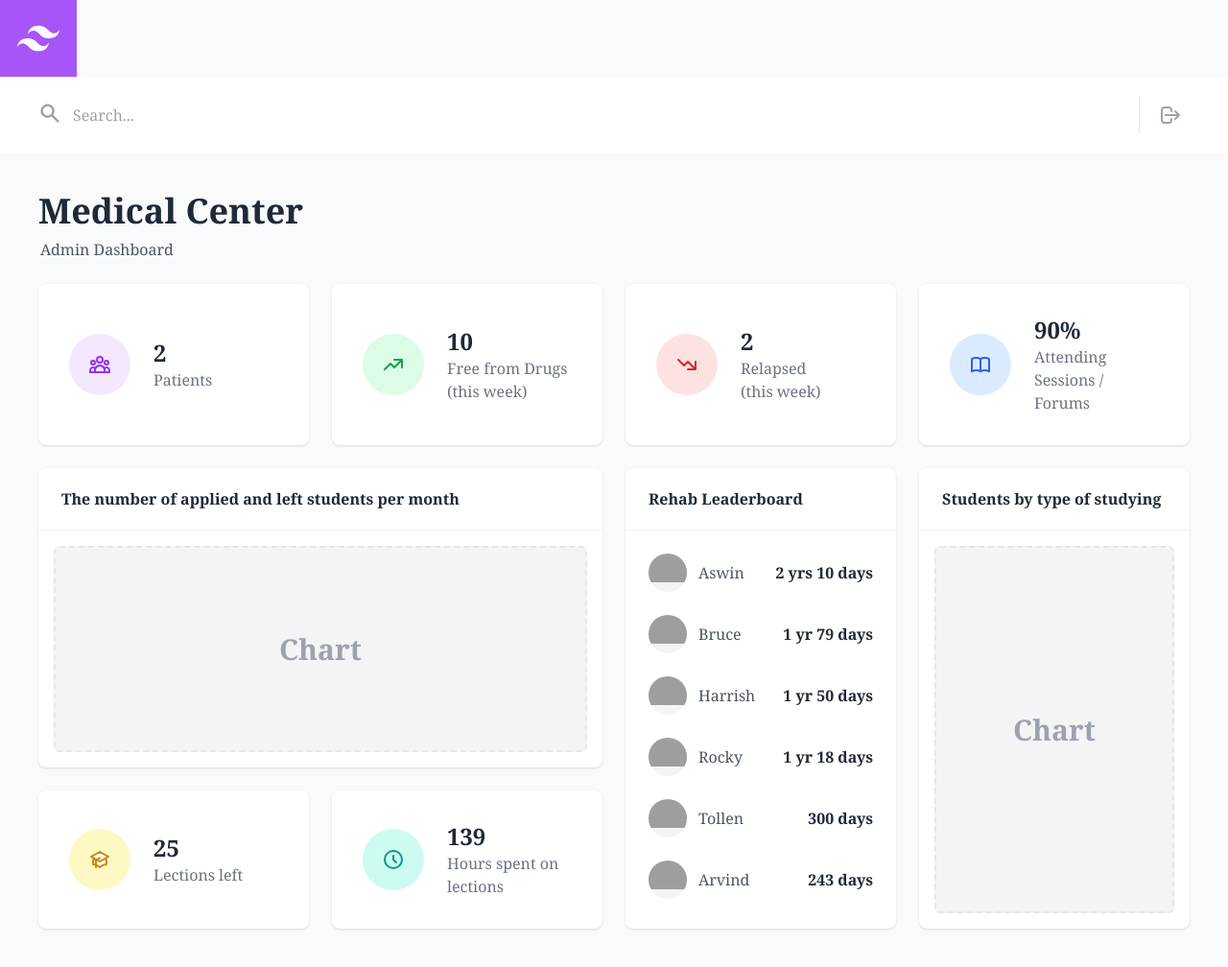
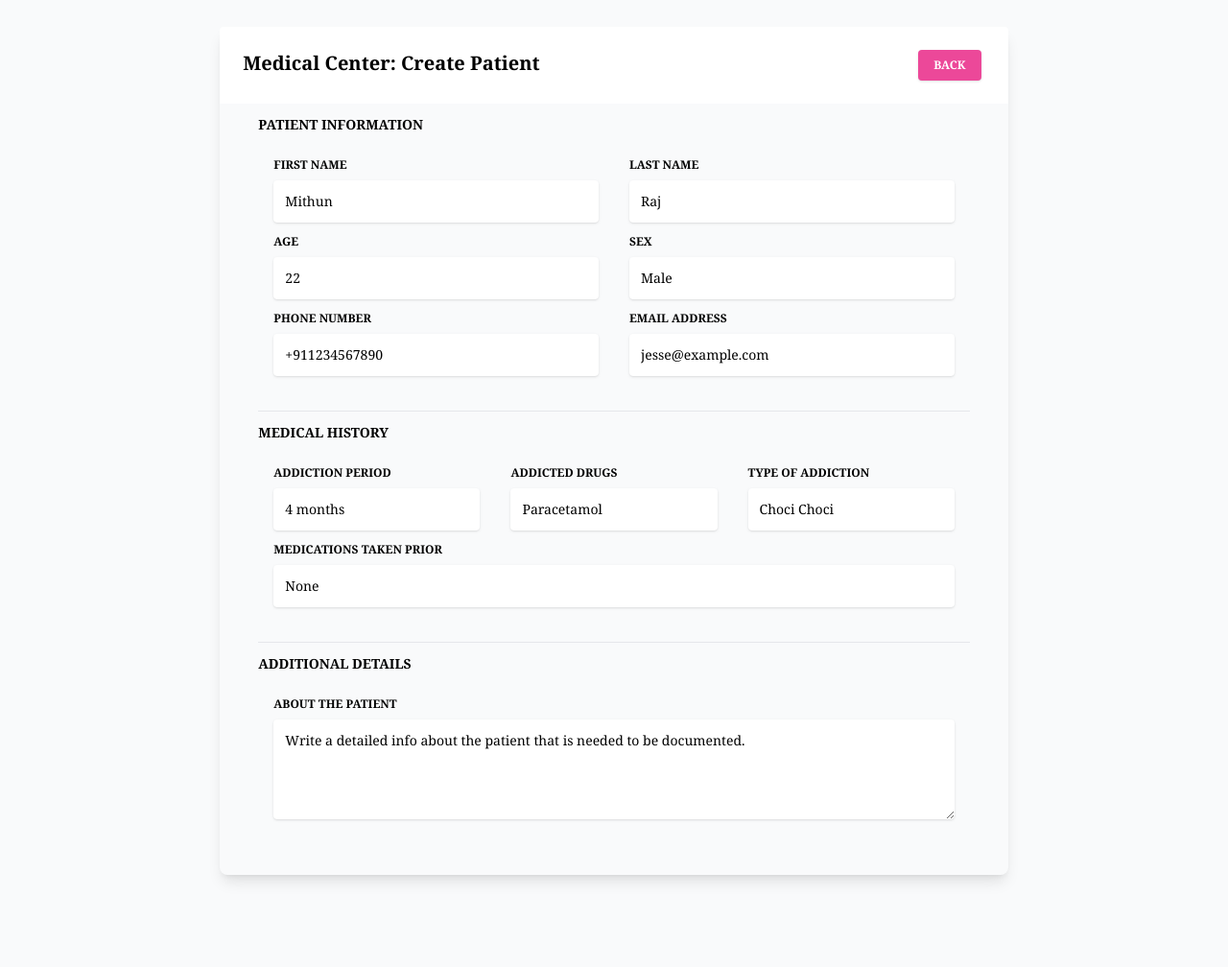
Before and after one commit to ashwin3082002/codeyankee_SIH, a Django app: page /testing in a window 1280 px wide. Shown: the whole page at 96% size. After the commit the page ends 919 px from the top, so only its background shows below. Run offline with Django 4.2, Linux system fonts and the light colour scheme; some libraries are stand-ins or nearby versions; grey boxes are pictures that could not be loaded.

Commit message:
create patient doneee

```diff
--- a/nasha/views.py
+++ b/nasha/views.py
@@ -5,4 +5,4 @@ def index(request):
 
 
 def testing(request):
-    return render(request, 'dash.html')
+    return render(request, 'medical/create_patient.html')
--- /dev/null
+++ b/templates/medical/create_patient.html
@@ -0,0 +1,151 @@
+{% extends "layout.html" %} {% load static %} {% block body %}
+
+<section class="py-1 bg-blueGray-50">
+	<div class="w-full lg:w-8/12 px-4 mx-auto mt-6">
+		<div class="relative flex flex-col min-w-0 break-words w-full mb-6 shadow-lg rounded-lg bg-blueGray-100 border-0">
+			<div class="rounded-t bg-white mb-0 px-6 py-6">
+				<div class="text-center flex justify-between">
+					<h6 class="text-blueGray-700 text-xl font-bold">Medical Center: Create Patient</h6>
+					<button
+						class="bg-pink-500 text-white active:bg-pink-600 font-bold uppercase text-xs px-4 py-2 rounded shadow hover:shadow-md outline-none focus:outline-none mr-1 ease-linear transition-all duration-150"
+						type="button"
+					>
+						Back
+					</button>
+				</div>
+			</div>
+			<div class="flex-auto px-4 lg:px-10 py-10 pt-0">
+				<form>
+					<h6 class="text-blueGray-400 text-sm mt-3 mb-6 font-bold uppercase">Patient Information</h6>
+					<div class="flex flex-wrap">
+						<div class="w-full lg:w-6/12 px-4">
+							<div class="relative w-full mb-3">
+								<label class="block uppercase text-blueGray-600 text-xs font-bold mb-2" htmlfor="grid-password"> First Name </label>
+								<input
+									type="text"
+									class="border-0 px-3 py-3 placeholder-blueGray-300 text-blueGray-600 bg-white rounded text-sm shadow focus:outline-none focus:ring w-full ease-linear transition-all duration-150"
+									value="Mithun"
+								/>
+							</div>
+						</div>
+						<div class="w-full lg:w-6/12 px-4">
+							<div class="relative w-full mb-3">
+								<label class="block uppercase text-blueGray-600 text-xs font-bold mb-2" htmlfor="grid-password"> Last Name </label>
+								<input
+									type="text"
+									class="border-0 px-3 py-3 placeholder-blueGray-300 text-blueGray-600 bg-white rounded text-sm shadow focus:outline-none focus:ring w-full ease-linear transition-all duration-150"
+									value="Raj"
+								/>
+							</div>
+						</div>
+						<div class="w-full lg:w-6/12 px-4">
+							<div class="relative w-full mb-3">
+								<label class="block uppercase text-blueGray-600 text-xs font-bold mb-2" htmlfor="grid-password"> Age </label>
+								<input
+									type="text"
+									class="border-0 px-3 py-3 placeholder-blueGray-300 text-blueGray-600 bg-white rounded text-sm shadow focus:outline-none focus:ring w-full ease-linear transition-all duration-150"
+									value="22"
+								/>
+							</div>
+						</div>
+						<div class="w-full lg:w-6/12 px-4">
+							<div class="relative w-full mb-3">
+								<label class="block uppercase text-blueGray-600 text-xs font-bold mb-2" htmlfor="grid-password"> Sex </label>
+								<input
+									type="text"
+									class="border-0 px-3 py-3 placeholder-blueGray-300 text-blueGray-600 bg-white rounded text-sm shadow focus:outline-none focus:ring w-full ease-linear transition-all duration-150"
+									value="Male"
+								/>
+							</div>
+						</div>
+						<div class="w-full lg:w-6/12 px-4">
+							<div class="relative w-full mb-3">
+								<label class="block uppercase text-blueGray-600 text-xs font-bold mb-2" htmlfor="grid-password"> Phone Number </label>
+								<input
+									type="text"
+									class="border-0 px-3 py-3 placeholder-blueGray-300 text-blueGray-600 bg-white rounded text-sm shadow focus:outline-none focus:ring w-full ease-linear transition-all duration-150"
+									value="+911234567890"
+								/>
+							</div>
+						</div>
+						<div class="w-full lg:w-6/12 px-4">
+							<div class="relative w-full mb-3">
+								<label class="block uppercase text-blueGray-600 text-xs font-bold mb-2" htmlfor="grid-password"> Email address </label>
+								<input
+									type="email"
+									class="border-0 px-3 py-3 placeholder-blueGray-300 text-blueGray-600 bg-white rounded text-sm shadow focus:outline-none focus:ring w-full ease-linear transition-all duration-150"
+									value="jesse@example.com"
+								/>
+							</div>
+						</div>
+					</div>
+
+					<hr class="mt-6 border-b-1 border-blueGray-300" />
+
+					<h6 class="text-blueGray-400 text-sm mt-3 mb-6 font-bold uppercase">Medical History</h6>
+					<div class="flex flex-wrap">
+						<div class="w-full lg:w-4/12 px-4">
+							<div class="relative w-full mb-3">
+								<label class="block uppercase text-blueGray-600 text-xs font-bold mb-2" htmlfor="grid-password"> Addiction Period </label>
+								<input
+									type="text"
+									class="border-0 px-3 py-3 placeholder-blueGray-300 text-blueGray-600 bg-white rounded text-sm shadow focus:outline-none focus:ring w-full ease-linear transition-all duration-150"
+									value="4 months"
+								/>
+							</div>
+						</div>
+						<div class="w-full lg:w-4/12 px-4">
+							<div class="relative w-full mb-3">
+								<label class="block uppercase text-blueGray-600 text-xs font-bold mb-2" htmlfor="grid-password"> Addicted Drugs </label>
+								<input
+									type="email"
+									class="border-0 px-3 py-3 placeholder-blueGray-300 text-blueGray-600 bg-white rounded text-sm shadow focus:outline-none focus:ring w-full ease-linear transition-all duration-150"
+									value="Paracetamol"
+								/>
+							</div>
+						</div>
+						<div class="w-full lg:w-4/12 px-4">
+							<div class="relative w-full mb-3">
+								<label class="block uppercase text-blueGray-600 text-xs font-bold mb-2" htmlfor="grid-password"> Type of Addiction </label>
+								<input
+									type="text"
+									class="border-0 px-3 py-3 placeholder-blueGray-300 text-blueGray-600 bg-white rounded text-sm shadow focus:outline-none focus:ring w-full ease-linear transition-all duration-150"
+									value="Choci Choci"
+								/>
+							</div>
+						</div>
+						<div class="w-full lg:w-12/12 px-4">
+							<div class="relative w-full mb-3">
+								<label class="block uppercase text-blueGray-600 text-xs font-bold mb-2" htmlfor="grid-password"> Medications Taken prior </label>
+								<input
+									type="text"
+									class="border-0 px-3 py-3 placeholder-blueGray-300 text-blueGray-600 bg-white rounded text-sm shadow focus:outline-none focus:ring w-full ease-linear transition-all duration-150"
+									value="None"
+								/>
+							</div>
+						</div>
+					</div>
+
+					<hr class="mt-6 border-b-1 border-blueGray-300" />
+
+					<h6 class="text-blueGray-400 text-sm mt-3 mb-6 font-bold uppercase">Additional Details</h6>
+					<div class="flex flex-wrap">
+						<div class="w-full lg:w-12/12 px-4">
+							<div class="relative w-full mb-3">
+								<label class="block uppercase text-blueGray-600 text-xs font-bold mb-2" htmlfor="grid-password"> About the patient </label>
+								<textarea
+									type="text"
+									class="border-0 px-3 py-3 placeholder-blueGray-300 text-blueGray-600 bg-white rounded text-sm shadow focus:outline-none focus:ring w-full ease-linear transition-all duration-150"
+									rows="4"
+								>
+Write a detailed info about the patient that is needed to be documented.</textarea>
+							</div>
+						</div>
+					</div>
+				</form>
+			</div>
+		</div>
+
+	</div>
+</section>
+{% endblock body%}
--- a/templates/dash.html
+++ b/templates/medical/dash.html
@@ -1,4 +1,6 @@
-{% extends "layout.html" %} {% load static %} {% block body %}
+{% extends "layout.html" %}
+{% load static %}
+{% block body %}
 <body class="flex bg-gray-100 min-h-screen">
 	<aside class="hidden sm:flex sm:flex-col">
 		<a href="#" class="inline-flex items-center justify-center h-20 w-20 bg-purple-600 hover:bg-purple-500 focus:bg-purple-500">
@@ -21,7 +23,7 @@
 					<path stroke-linecap="round" stroke-linejoin="round" stroke-width="2" d="M4 6h16M4 12h16M4 18h7" />
 				</svg>
 			</button>
-			<div class="relative w-full max-w-md sm:-ml-2">
+			<!-- <div class="relative w-full max-w-md sm:-ml-2">
 				<svg aria-hidden="true" viewBox="0 0 20 20" fill="currentColor" class="absolute h-6 w-6 mt-2.5 ml-2 text-gray-400">
 					<path
 						fill-rule="evenodd"
@@ -35,7 +37,38 @@
 					placeholder="Search..."
 					class="py-2 pl-10 pr-4 w-full border-4 border-transparent placeholder-gray-400 focus:bg-gray-50 rounded-lg"
 				/>
-			</div>
+
+			</div> -->
+            <div class="relative w-full max-w-md sm:-ml-2">
+                <button
+                    class="inline-flex px-5 py-3 text-purple-600 hover:text-purple-700 focus:text-purple-700 hover:bg-purple-100 focus:bg-purple-100 border border-purple-600 rounded-md mb-3"
+                >
+                    <!-- add svg here if need -->
+                    Add Patient
+                </button>
+                <button
+                    class="ml-3 inline-flex px-5 py-3 text-purple-600 hover:text-purple-700 focus:text-purple-700 hover:bg-purple-100 focus:bg-purple-100 border border-purple-600 rounded-md mb-3"
+                >
+                    <!-- add svg here if need -->
+                    Upload Existing Patients
+                </button>
+            </div>
+            <div class="relative w-full max-w-md sm:-ml-2">
+                <button
+                    class="inline-flex px-5 py-3 text-purple-600 hover:text-purple-700 focus:text-purple-700 hover:bg-purple-100 focus:bg-purple-100 border border-purple-600 rounded-md mb-3"
+                >
+                    <!-- add svg here if need -->
+                    Create Appointment
+                </button>
+                <button
+                    class="ml-3 inline-flex px-5 py-3 text-purple-600 hover:text-purple-700 focus:text-purple-700 hover:bg-purple-100 focus:bg-purple-100 border border-purple-600 rounded-md mb-3"
+                >
+                    <!-- add svg here if need -->
+                    View Appointments
+                </button>
+            </div>
+
+
 			<div class="flex flex-shrink-0 items-center ml-auto">
 				<div class="border-l pl-3 ml-3 space-x-1">
 					<button class="relative p-2 text-gray-400 hover:bg-gray-100 hover:text-gray-600 focus:bg-gray-100 focus:text-gray-600 rounded-full">
--- a/theme/static/css/dist/styles.css
+++ b/theme/static/css/dist/styles.css
@@ -975,6 +975,14 @@ select {
   margin-top: 0.625rem;
 }
 
+.mb-0 {
+  margin-bottom: 0px;
+}
+
+.mr-1 {
+  margin-right: 0.25rem;
+}
+
 .block {
   display: block;
 }
@@ -1111,6 +1119,10 @@ select {
   width: 5rem;
 }
 
+.min-w-0 {
+  min-width: 0px;
+}
+
 .max-w-2xl {
   max-width: 42rem;
 }
@@ -1137,6 +1149,10 @@ select {
 
 .flex-1 {
   flex: 1 1 0%;
+}
+
+.flex-auto {
+  flex: 1 1 auto;
 }
 
 .flex-shrink-0 {
@@ -1318,6 +1334,10 @@ select {
   white-space: nowrap;
 }
 
+.break-words {
+  overflow-wrap: break-word;
+}
+
 .rounded {
   border-radius: 0.25rem;
 }
@@ -1334,6 +1354,11 @@ select {
   border-radius: 0.375rem;
 }
 
+.rounded-t {
+  border-top-left-radius: 0.25rem;
+  border-top-right-radius: 0.25rem;
+}
+
 .border {
   border-width: 1px;
 }
@@ -1344,6 +1369,10 @@ select {
 
 .border-4 {
   border-width: 4px;
+}
+
+.border-0 {
+  border-width: 0px;
 }
 
 .border-b {
@@ -1459,6 +1488,11 @@ select {
 .bg-yellow-100 {
   --tw-bg-opacity: 1;
   background-color: rgb(254 249 195 / var(--tw-bg-opacity));
+}
+
+.bg-pink-500 {
+  --tw-bg-opacity: 1;
+  background-color: rgb(236 72 153 / var(--tw-bg-opacity));
 }
 
 .bg-gradient-to-r {
@@ -1569,6 +1603,16 @@ select {
   padding-bottom: 6rem;
 }
 
+.px-3 {
+  padding-left: 0.75rem;
+  padding-right: 0.75rem;
+}
+
+.py-10 {
+  padding-top: 2.5rem;
+  padding-bottom: 2.5rem;
+}
+
 .pb-8 {
   padding-bottom: 2rem;
 }
@@ -1611,6 +1655,14 @@ select {
 
 .pl-10 {
   padding-left: 2.5rem;
+}
+
+.pb-6 {
+  padding-bottom: 1.5rem;
+}
+
+.pt-0 {
+  padding-top: 0px;
 }
 
 .text-left {
@@ -1836,6 +1888,17 @@ select {
   --tw-shadow: 0 1px 3px 0 rgb(0 0 0 / 0.1), 0 1px 2px -1px rgb(0 0 0 / 0.1);
   --tw-shadow-colored: 0 1px 3px 0 var(--tw-shadow-color), 0 1px 2px -1px var(--tw-shadow-color);
   box-shadow: var(--tw-ring-offset-shadow, 0 0 #0000), var(--tw-ring-shadow, 0 0 #0000), var(--tw-shadow);
+}
+
+.shadow-lg {
+  --tw-shadow: 0 10px 15px -3px rgb(0 0 0 / 0.1), 0 4px 6px -4px rgb(0 0 0 / 0.1);
+  --tw-shadow-colored: 0 10px 15px -3px var(--tw-shadow-color), 0 4px 6px -4px var(--tw-shadow-color);
+  box-shadow: var(--tw-ring-offset-shadow, 0 0 #0000), var(--tw-ring-shadow, 0 0 #0000), var(--tw-shadow);
+}
+
+.outline-none {
+  outline: 2px solid transparent;
+  outline-offset: 2px;
 }
 
 .filter {
@@ -1850,12 +1913,26 @@ select {
   transition-duration: 150ms;
 }
 
+.transition-all {
+  transition-property: all;
+  transition-timing-function: cubic-bezier(0.4, 0, 0.2, 1);
+  transition-duration: 150ms;
+}
+
 .duration-200 {
   transition-duration: 200ms;
 }
 
+.duration-150 {
+  transition-duration: 150ms;
+}
+
 .ease-in-out {
   transition-timing-function: cubic-bezier(0.4, 0, 0.2, 1);
+}
+
+.ease-linear {
+  transition-timing-function: linear;
 }
 
 .hover\:bg-gray-100:hover {
@@ -1951,6 +2028,12 @@ select {
   text-decoration-line: underline;
 }
 
+.hover\:shadow-md:hover {
+  --tw-shadow: 0 4px 6px -1px rgb(0 0 0 / 0.1), 0 2px 4px -2px rgb(0 0 0 / 0.1);
+  --tw-shadow-colored: 0 4px 6px -1px var(--tw-shadow-color), 0 2px 4px -2px var(--tw-shadow-color);
+  box-shadow: var(--tw-ring-offset-shadow, 0 0 #0000), var(--tw-ring-shadow, 0 0 #0000), var(--tw-shadow);
+}
+
 .focus\:bg-gray-100:focus {
   --tw-bg-opacity: 1;
   background-color: rgb(243 244 246 / var(--tw-bg-opacity));
@@ -2018,6 +2101,12 @@ select {
   box-shadow: var(--tw-ring-offset-shadow), var(--tw-ring-shadow), var(--tw-shadow, 0 0 #0000);
 }
 
+.focus\:ring:focus {
+  --tw-ring-offset-shadow: var(--tw-ring-inset) 0 0 0 var(--tw-ring-offset-width) var(--tw-ring-offset-color);
+  --tw-ring-shadow: var(--tw-ring-inset) 0 0 0 calc(3px + var(--tw-ring-offset-width)) var(--tw-ring-color);
+  box-shadow: var(--tw-ring-offset-shadow), var(--tw-ring-shadow), var(--tw-shadow, 0 0 #0000);
+}
+
 .focus\:ring-gray-200:focus {
   --tw-ring-opacity: 1;
   --tw-ring-color: rgb(229 231 235 / var(--tw-ring-opacity));
@@ -2036,6 +2125,11 @@ select {
 .focus\:ring-purple-300:focus {
   --tw-ring-opacity: 1;
   --tw-ring-color: rgb(216 180 254 / var(--tw-ring-opacity));
+}
+
+.active\:bg-pink-600:active {
+  --tw-bg-opacity: 1;
+  background-color: rgb(219 39 119 / var(--tw-bg-opacity));
 }
 
 @media (prefers-color-scheme: dark) {
@@ -2302,6 +2396,10 @@ select {
     width: 3rem;
   }
 
+  .md\:w-6\/12 {
+    width: 50%;
+  }
+
   .md\:grid-cols-2 {
     grid-template-columns: repeat(2, minmax(0, 1fr));
   }
@@ -2320,6 +2418,10 @@ select {
 
   .md\:items-end {
     align-items: flex-end;
+  }
+
+  .md\:justify-between {
+    justify-content: space-between;
   }
 
   .md\:gap-12 {
@@ -2425,6 +2527,18 @@ select {
     width: auto;
   }
 
+  .lg\:w-4\/12 {
+    width: 33.333333%;
+  }
+
+  .lg\:w-6\/12 {
+    width: 50%;
+  }
+
+  .lg\:w-8\/12 {
+    width: 66.666667%;
+  }
+
   .lg\:grid-cols-12 {
     grid-template-columns: repeat(12, minmax(0, 1fr));
   }
@@ -2534,6 +2648,11 @@ select {
     padding-bottom: 6rem;
   }
 
+  .lg\:px-10 {
+    padding-left: 2.5rem;
+    padding-right: 2.5rem;
+  }
+
   .lg\:pb-16 {
     padding-bottom: 4rem;
   }
```
